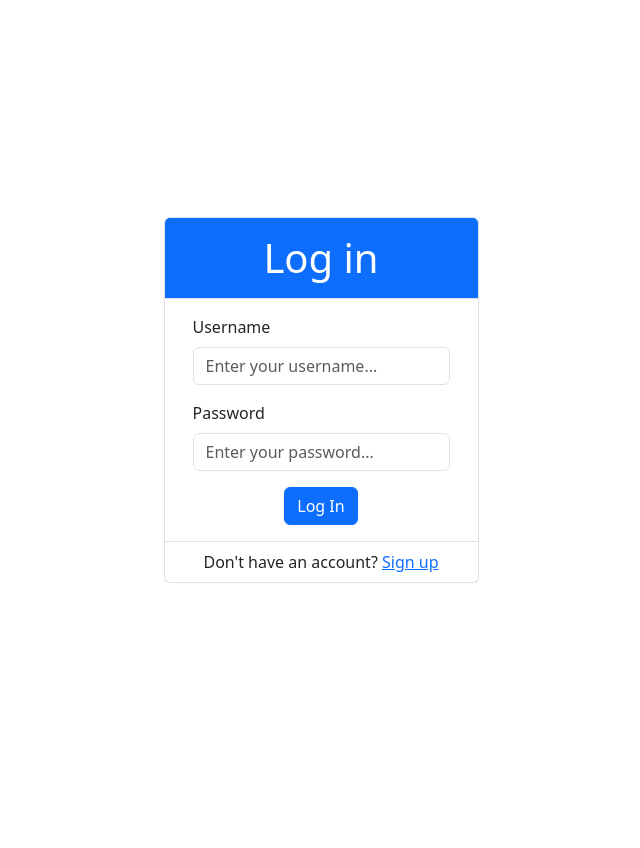
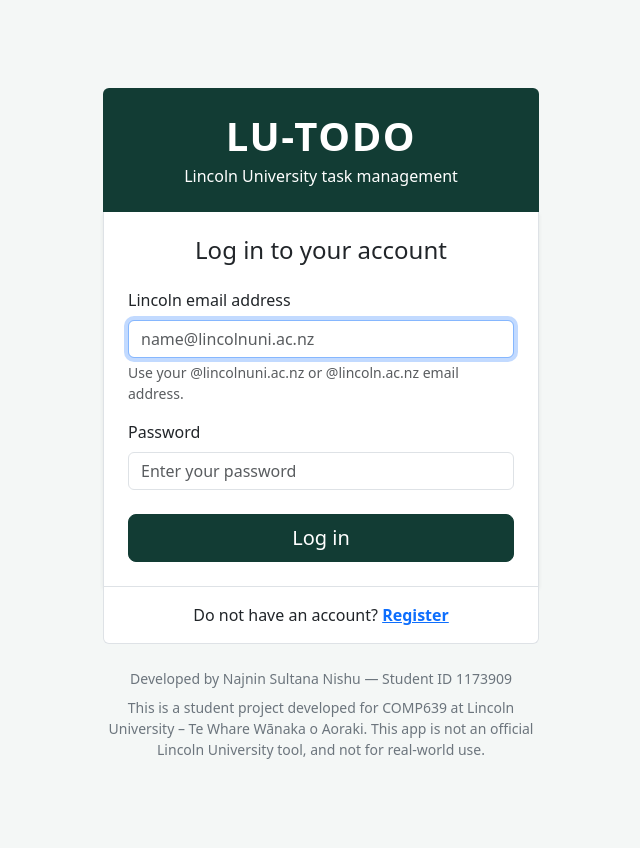
Before and after one commit to Najnin-Nishu-1173909/loginexample, a Flask app: page /login in a window 1280 px wide. Shown: the whole page, without its empty margins (319-959 px from the left). Before the commit the page ends 583 px from the top, so only its background shows below. Run offline with Flask 3, Linux system fonts and the light colour scheme; some libraries are stand-ins or nearby versions.

Commit message:
Replace login page with LU-TODO email login

```diff
--- a/loginapp/templates/login.html
+++ b/loginapp/templates/login.html
@@ -2,41 +2,180 @@
 <html lang="en">
 <head>
     <meta charset="utf-8">
+
+    <!-- Makes the page responsive on phones and tablets. -->
     <meta name="viewport" content="width=device-width, initial-scale=1">
-    <title>Login Example</title>
-    <link href="https://cdn.jsdelivr.net/npm/bootstrap@5.3.3/dist/css/bootstrap.min.css" rel="stylesheet" integrity="sha384-QWTKZyjpPEjISv5WaRU9OFeRpok6YctnYmDr5pNlyT2bRjXh0JMhjY6hW+ALEwIH" crossorigin="anonymous">
+
+    <title>Log in | LU-TODO</title>
+
+    <!-- Bootstrap 5 CSS -->
+    <link
+        href="https://cdn.jsdelivr.net/npm/bootstrap@5.3.3/dist/css/bootstrap.min.css"
+        rel="stylesheet"
+        integrity="sha384-QWTKZyjpPEjISv5WaRU9OFeRpok6YctnYmDr5pNlyT2bRjXh0JMhjY6hW+ALEwIH"
+        crossorigin="anonymous"
+    >
+
+    <!-- Small visual adjustments only; Bootstrap handles the layout. -->
+    <style>
+        body {
+            background-color: #f4f7f6;
+        }
+
+        .login-card {
+            width: 100%;
+            max-width: 460px;
+        }
+
+        .brand-header {
+            background-color: #123c34;
+        }
+
+        .btn-lu {
+            background-color: #123c34;
+            border-color: #123c34;
+            color: white;
+        }
+
+        .btn-lu:hover,
+        .btn-lu:focus {
+            background-color: #0d2e28;
+            border-color: #0d2e28;
+            color: white;
+        }
+
+        .brand-name {
+            letter-spacing: 0.04em;
+        }
+    </style>
 </head>
+
 <body>
-    <script src="https://cdn.jsdelivr.net/npm/bootstrap@5.3.3/dist/js/bootstrap.bundle.min.js" integrity="sha384-YvpcrYf0tY3lHB60NNkmXc5s9fDVZLESaAA55NDzOxhy9GkcIdslK1eN7N6jIeHz" crossorigin="anonymous"></script>
+    <main class="container py-4">
+        <div class="row min-vh-100 align-items-center justify-content-center">
+            <div class="col-12 login-card">
 
-    <div class="container">
-      <div class="row vh-100 align-items-center justify-content-center">
-        <div class="col-sm-auto">
-            <div class="bg-primary text-white border border-bottom-0 rounded-top text-center">
-                <h1 class="p-3 m-0">Log in</h1>
+                <!-- Application branding -->
+                <div class="brand-header text-white rounded-top text-center p-4">
+                    <h1 class="brand-name fw-bold mb-1">LU-TODO</h1>
+                    <p class="mb-0">Lincoln University task management</p>
                 </div>
-            <div class="bg-white border container">
-                <form class="p-3" action="{{ url_for('login') }}" method="post">
+
+                <div class="bg-white border border-top-0 shadow-sm p-4">
+
+                    <h2 class="h4 text-center mb-4">Log in to your account</h2>
+
+                    <!-- Display Flask flash messages. -->
+                    {% with messages = get_flashed_messages(with_categories=true) %}
+                        {% if messages %}
+                            {% for category, message in messages %}
+                                <div
+                                    class="alert alert-{{ category }} alert-dismissible fade show"
+                                    role="alert"
+                                >
+                                    {{ message }}
+
+                                    <button
+                                        type="button"
+                                        class="btn-close"
+                                        data-bs-dismiss="alert"
+                                        aria-label="Close"
+                                    ></button>
+                                </div>
+                            {% endfor %}
+                        {% endif %}
+                    {% endwith %}
+
+                    <form action="{{ url_for('login') }}" method="post" novalidate>
+
+                        <!-- Lincoln email -->
                         <div class="mb-3">
-                    <label for="username" class="form-label">Username</label>
-                    <input type="text" class="form-control{% if username_invalid %} is-invalid{% endif %}" id="username" name="username" placeholder="Enter your username..." maxlength=20 value="{{ username }}" required>
-                    <div class="invalid-feedback">Can't find your account</div>
+                            <label for="email" class="form-label">
+                                Lincoln email address
+                            </label>
+
+                            <input
+                                type="email"
+                                class="form-control{% if email_invalid %} is-invalid{% endif %}"
+                                id="email"
+                                name="email"
+                                maxlength="254"
+                                placeholder="name@lincolnuni.ac.nz"
+                                value="{{ email | default('') }}"
+                                autocomplete="email"
+                                required
+                                autofocus
+                            >
+
+                            <div class="form-text">
+                                Use your @lincolnuni.ac.nz or @lincoln.ac.nz email address.
                             </div>
-                  <div class="mb-3">
-                    <label for="password" class="form-label">Password</label>
-                    <input type="password" class="form-control{% if password_invalid %} is-invalid{% endif %}" id="password" name="password" placeholder="Enter your password..." required>
-                    <div class="invalid-feedback">Incorrect username or password</div>
+
+                            <div class="invalid-feedback">
+                                We could not find an active account with that email address.
                             </div>
-                  <div class="text-center">
-                    <button type="submit" class="btn btn-primary">Log In</button>
+                        </div>
+
+                        <!-- Password -->
+                        <div class="mb-4">
+                            <label for="password" class="form-label">
+                                Password
+                            </label>
+
+                            <input
+                                type="password"
+                                class="form-control{% if password_invalid %} is-invalid{% endif %}"
+                                id="password"
+                                name="password"
+                                placeholder="Enter your password"
+                                autocomplete="current-password"
+                                required
+                            >
+
+                            <div class="invalid-feedback">
+                                The email address or password is incorrect.
+                            </div>
+                        </div>
+
+                        <div class="d-grid">
+                            <button type="submit" class="btn btn-lu btn-lg">
+                                Log in
+                            </button>
                         </div>
                     </form>
                 </div>
-            <div class="bg-white border border-top-0 rounded-bottom text-center">
-                <div class="p-2">Don't have an account? <a href="{{ url_for('signup') }}">Sign up</a></div>
+
+                <!-- Registration link -->
+                <div class="bg-white border border-top-0 rounded-bottom text-center p-3">
+                    <span>Do not have an account?</span>
+
+                    <a href="{{ url_for('signup') }}" class="fw-semibold">
+                        Register
+                    </a>
+                </div>
+
+                <!-- Required assignment identification -->
+                <footer class="text-center text-secondary small mt-4">
+                    <p class="mb-2">
+                        Developed by Najnin Sultana Nishu — Student ID 1173909
+                    </p>
+
+                    <p class="mb-0">
+                        This is a student project developed for COMP639 at
+                        Lincoln University – Te Whare Wānaka o Aoraki.
+                        This app is not an official Lincoln University tool,
+                        and not for real-world use.
+                    </p>
+                </footer>
             </div>
         </div>
-      </div>
-    </div>
+    </main>
+
+    <!-- Bootstrap JavaScript -->
+    <script
+        src="https://cdn.jsdelivr.net/npm/bootstrap@5.3.3/dist/js/bootstrap.bundle.min.js"
+        integrity="sha384-YvpcrYf0tY3lHB60NNkmXc5s9fDVZLESaAA55NDzOxhy9GkcIdslK1eN7N6jIeHz"
+        crossorigin="anonymous"
+    ></script>
 </body>
 </html>
```
Lines whose indentation alone changed are shown as unchanged.
